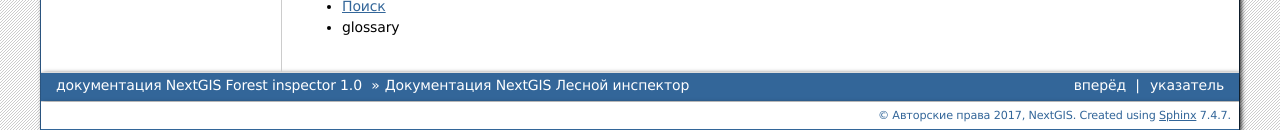
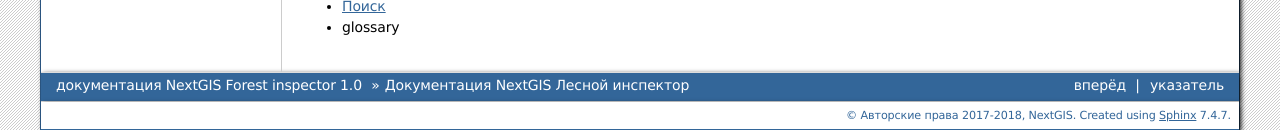
Before and after one commit to nextgis/docs_forestinspector, a Sphinx documentation site: the page built from source/index.rst, in a window 1280 px wide. Shown: the part 780-910 px from the top of the page. Built offline with Sphinx 7.4.7, drawn with Linux system fonts in a browser that asks for light colours; formulas are drawn with MathJax 3.

Commit message:
Update conf.py

```diff
--- a/source/conf.py
+++ b/source/conf.py
@@ -34,7 +34,7 @@
     'sphinx.ext.autodoc',
     'sphinx.ext.intersphinx',
     'sphinx.ext.todo',
-    'sphinx.ext.pngmath',
+    'sphinx.ext.imgmath',
     'sphinx.ext.ifconfig',
     'sphinx.ext.viewcode',
 ]
@@ -55,7 +55,7 @@
 
 # General information about the project.
 project = u'NextGIS Forest inspector'
-copyright = u'2017, NextGIS'
+copyright = u'2017-2018, NextGIS'
 author = u'Команда NextGIS'
 
 # The version info for the project you're documenting, acts as replacement for
```
